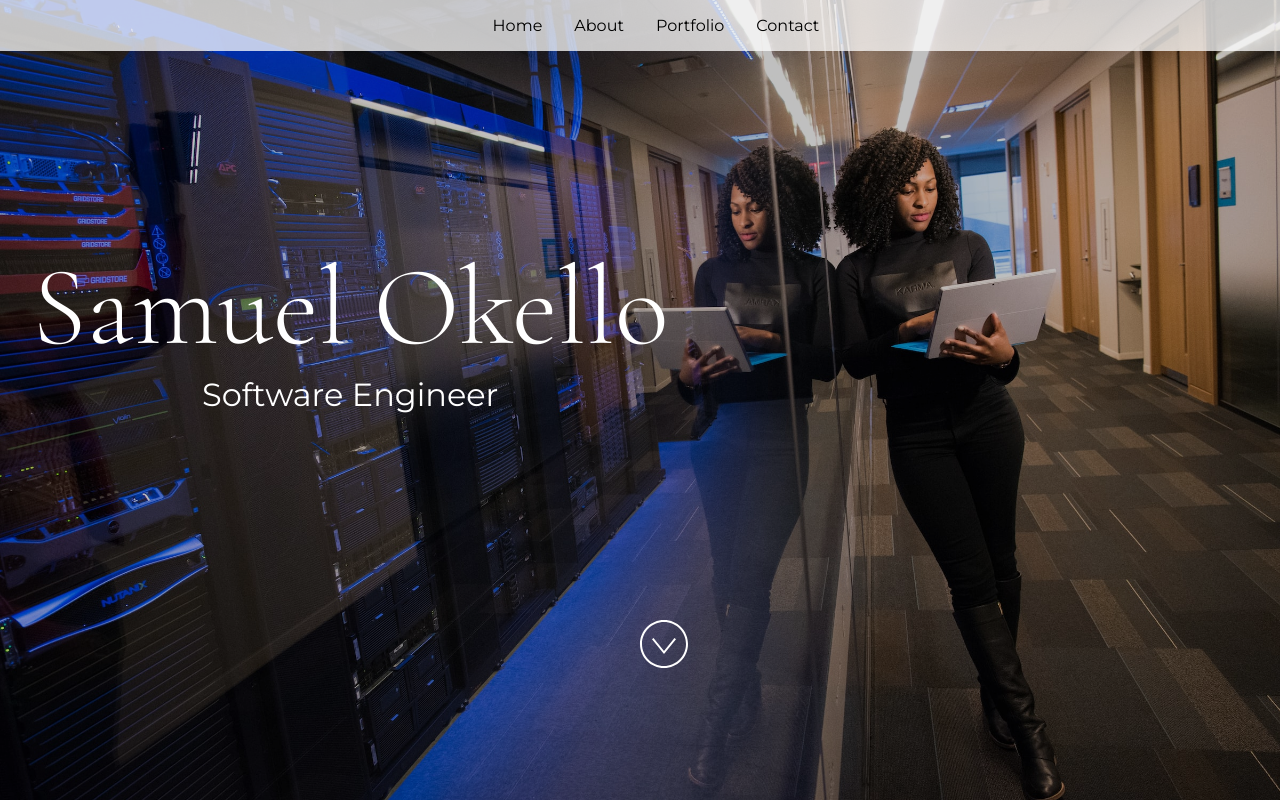
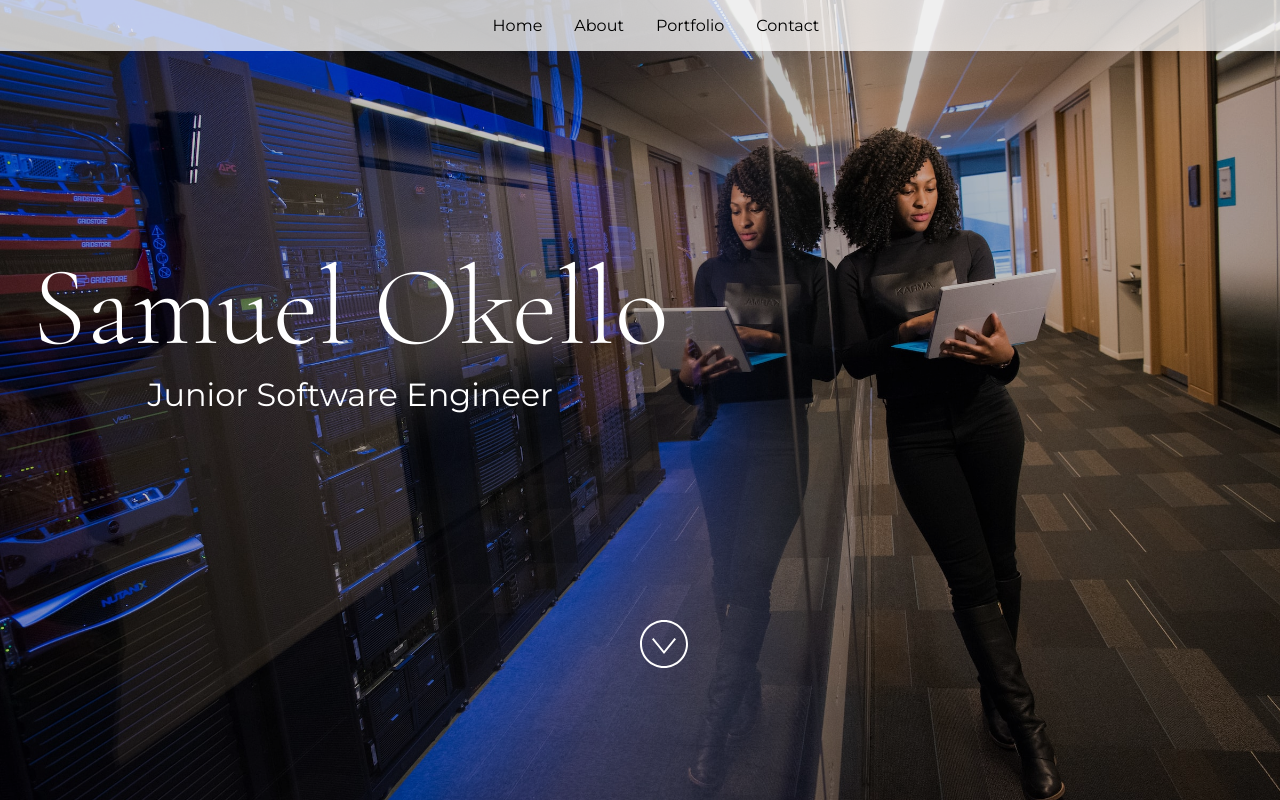
Before and after one commit to OkelloSam21/automatic-octo-rotary-phone, a React (Vite) app: page / in a window 1280 px wide. Shown: the top 800 px of the page. Built offline with nearby package versions, Linux system fonts and the light colour scheme.

Commit message:
update title

```diff
--- a/src/App.jsx
+++ b/src/App.jsx
@@ -26,7 +26,7 @@ import "./styles.css";
  */
 const siteProps = {
   name: "Samuel Okello",
-  title: "Software Engineer",
+  title: "Junior Software Engineer",
   email: "samuel.okello@studentambassadors.com",
   gitHub: "OelloSam21",
   instagram: "devsam254",
```
